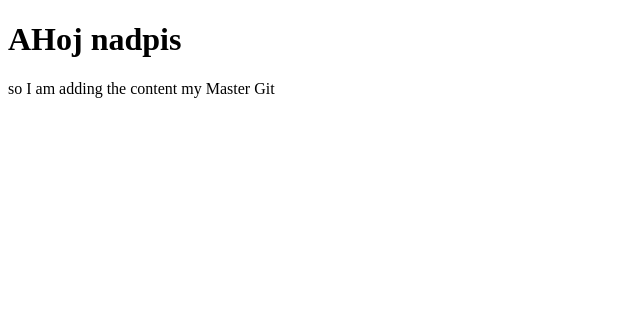
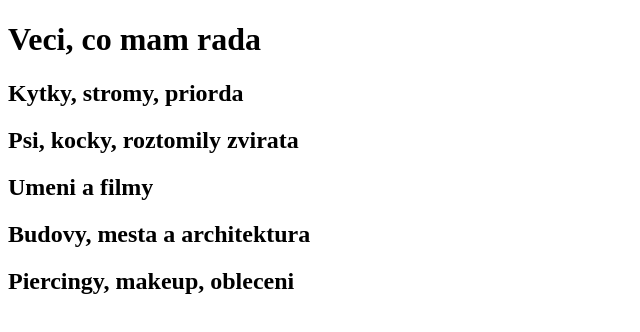
Before and after one commit to LucieAn/Chocolate-monster, a plain HTML site: page index.html in a window 1280 px wide. Shown: the whole page, without its empty margins (0-640 px from the left). Drawn offline with Linux system fonts and the light colour scheme.

Commit message:
Update index.html

```diff
--- a/index.html
+++ b/index.html
@@ -1,12 +1,23 @@
 <!DOCTYPE html>
-<html lang="en">
+<html lang="cs">
 <head>
     <meta charset="UTF-8">
     <meta name="viewport" content="width=device-width, initial-scale=1.0">
-    <title>Document</title>
+    <title>Zkouska 1.2.3</title>
 </head>
 <body>
-    <h1>AHoj nadpis </h1>
-    <p>so I am adding the content my Master Git</p>
+    <h1>Veci, co mam rada</h1>
+
+    <h2>Kytky, stromy, priorda</h2>
+
+    <h2>Psi, kocky, roztomily zvirata</h2>
+
+    <h2>Umeni a filmy</h2>
+
+    <h2>Budovy, mesta a architektura</h2>
+
+    <h2>Piercingy, makeup, obleceni</h2>
+
+
 </body>
 </html>
```
